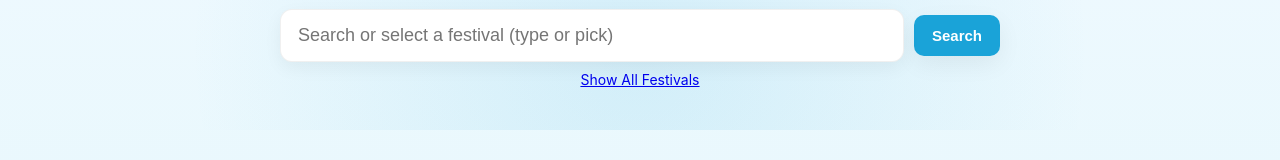
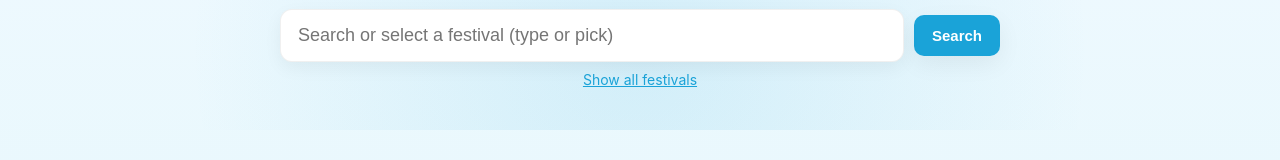
Before and after one commit to AdnanHanif531/festival-counter, a plain HTML site: page index.html in a window 1280 px wide. Shown: the part 160-320 px from the top of the page. Drawn offline with Linux system fonts and the light colour scheme; no server answers.

Commit message:
Update index.html

```diff
--- a/index.html
+++ b/index.html
@@ -26,14 +26,9 @@
       <input id="searchInput" class="search-input" placeholder="Search or select a festival (type or pick)" aria-label="Search festivals" />
       <div id="dropdown" class="dropdown"></div>
     </div>
-        <!-- Changed button -->
     <button id="searchBtn" class="btn">Search</button>
   </div>
-
-      <!-- New subtle Show All link -->
-      <div class="show-all-link">
-        <a href="#" id="showAllLink">Show All Festivals</a>
-      </div>
+  <a id="showAllLink" class="show-all-link">Show all festivals</a>
 </section>
 
     <main class="main">
```
Lines whose indentation alone changed are shown as unchanged.
